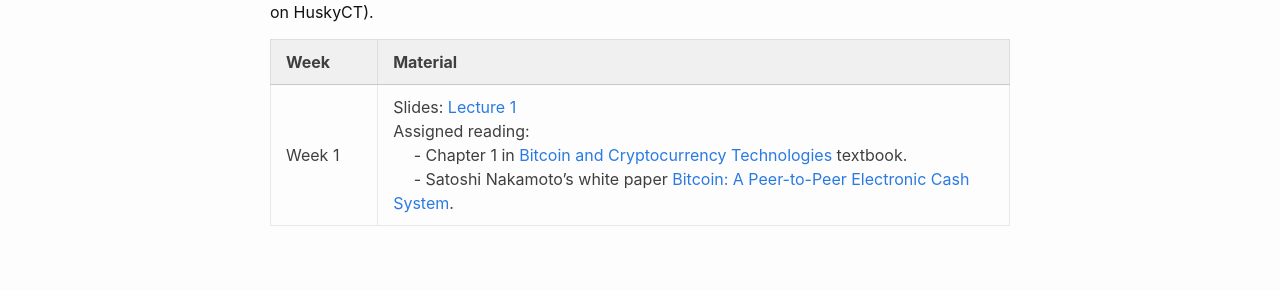
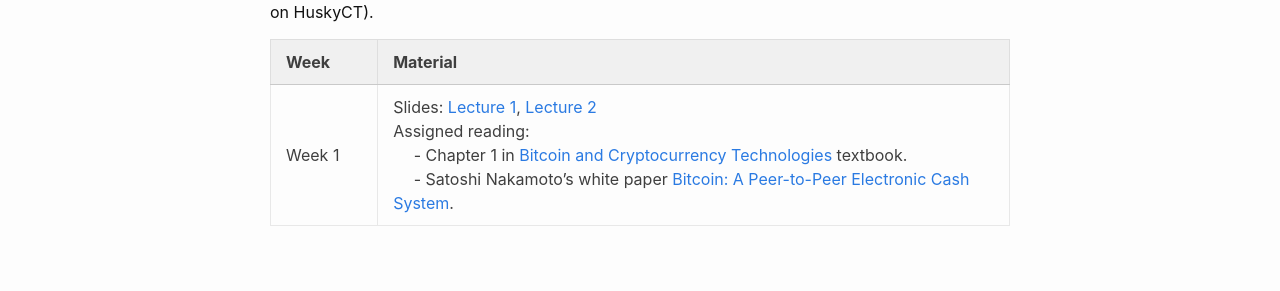
Before and after one commit to GhadaAlmashaqbeh/GhadaAlmashaqbeh.github.io, a Jekyll site: the page built from courses/blockchain-technology-f2023/index.md, in a window 1280 px wide. Shown: the part 155-446 px from the top of the page. Built offline with Jekyll 4.4.1, drawn with Linux system fonts in a browser that asks for light colours.

Commit message:
add lectures

```diff
--- a/courses/blockchain-technology-f2023/index.md
+++ b/courses/blockchain-technology-f2023/index.md
@@ -8,4 +8,4 @@
 
 | Week&emsp;&emsp;| Material           |
 |----------|--------------------|
-| Week 1 | Slides: [Lecture 1](./lecture1.pdf) <br/> Assigned reading: <br/> &emsp; - Chapter 1 in [Bitcoin and Cryptocurrency Technologies](https://d28rh4a8wq0iu5.cloudfront.net/bitcointech/readings/princeton_bitcoin_book.pdf) textbook. <br/> &emsp; - Satoshi Nakamoto’s white paper [Bitcoin: A Peer-to-Peer Electronic Cash System](https://bitcoin.org/bitcoin.pdf). |
+| Week 1 | Slides: [Lecture 1](./lecture1.pdf), [Lecture 2](./lecture2.pdf) <br/> Assigned reading: <br/> &emsp; - Chapter 1 in [Bitcoin and Cryptocurrency Technologies](https://d28rh4a8wq0iu5.cloudfront.net/bitcointech/readings/princeton_bitcoin_book.pdf) textbook. <br/> &emsp; - Satoshi Nakamoto’s white paper [Bitcoin: A Peer-to-Peer Electronic Cash System](https://bitcoin.org/bitcoin.pdf). |
```
Also changed, not shown: 2 other files.
